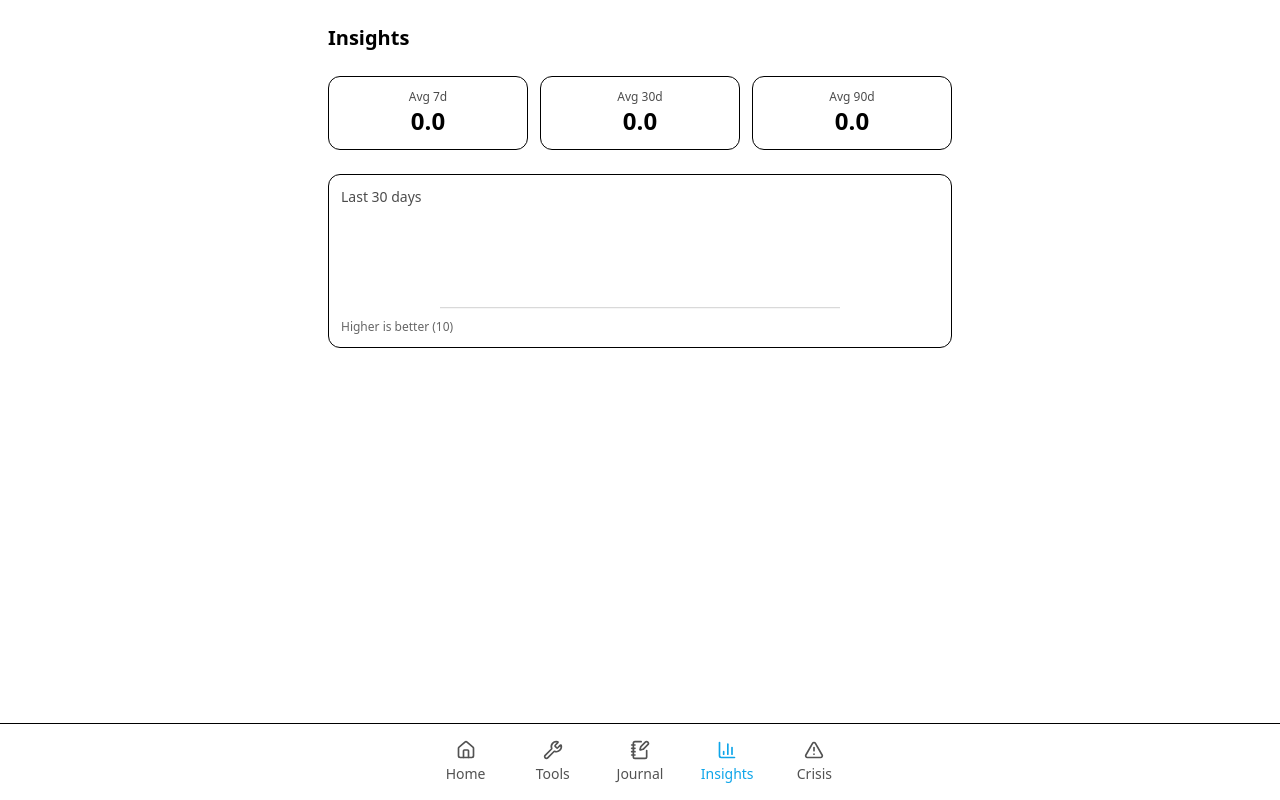
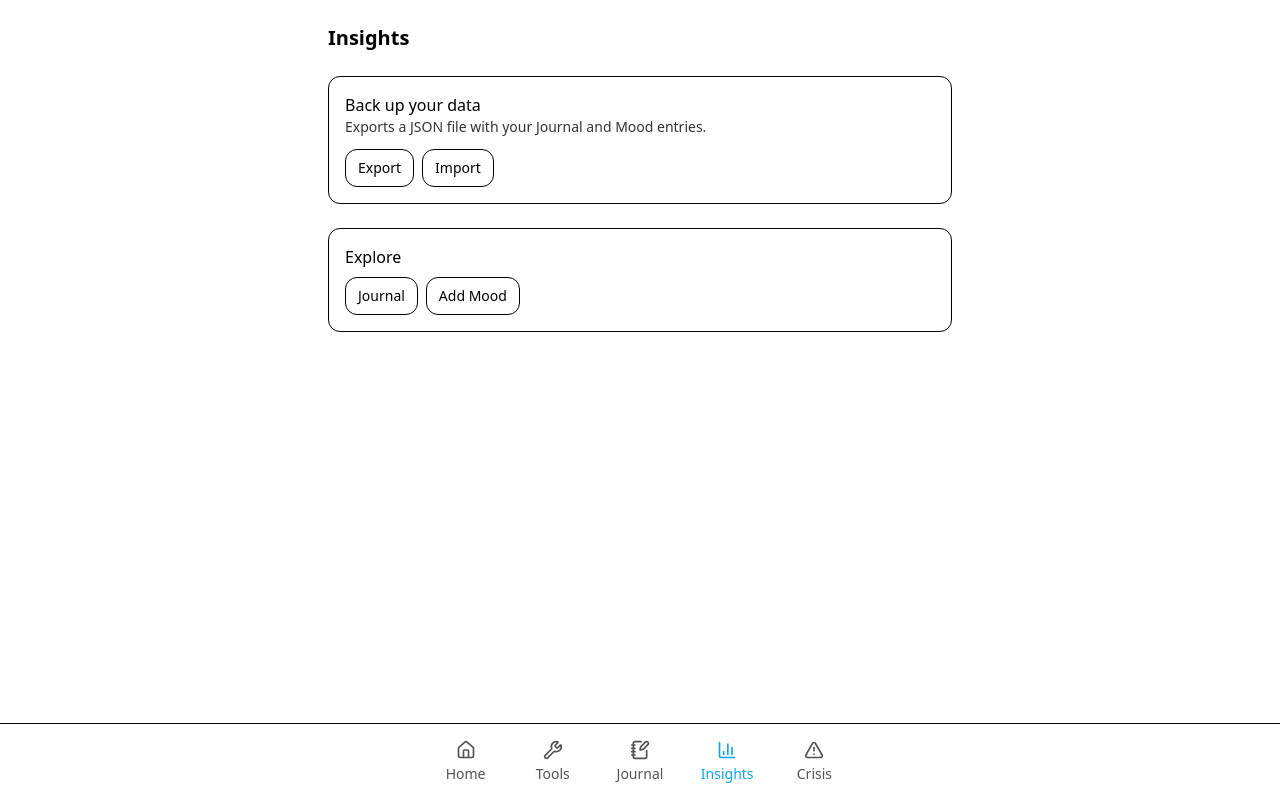
Before and after one commit to scottymker/ysm-app, a Next.js app: page /insights in a window 1280 px wide. Built offline with nearby package versions, Linux system fonts and the light colour scheme.

Commit message:
feat: export/import JSON for journal + mood (insights)

```diff
--- a/src/app/insights/page.tsx
+++ b/src/app/insights/page.tsx
@@ -1,81 +1,59 @@
 "use client";
 
-import { useMemo } from "react";
-import { useMoodStore } from "@/stores/useMoodStore";
+import Link from "next/link";
+import { useJournalStore } from "@/stores/useJournalStore";
+import { useMoodStore } from "@/stores/useMoodStore"; // already created earlier by the agent
+import { downloadJSON, pickJSON } from "@/lib/backup";
 
-function avg(nums: number[]) { return nums.length ? (nums.reduce((a,b)=>a+b,0)/nums.length) : 0; }
-
-export default function InsightsPage(){
-  const entries = useMoodStore(s => s.entries);
-
-  const now = useMemo(()=>Date.now(), []);
-  const byDays = useMemo(()=>{
-    const map = new Map<string, number[]>();
-    for(const e of entries){
-      const d = new Date(e.dateISO);
-      const key = d.toISOString().slice(0,10);
-      const arr = map.get(key) ?? [];
-      arr.push(e.score);
-      map.set(key, arr);
-    }
-    // last 30 days, newest last for the chart
-    const days:number[] = [];
-    const labels:string[] = [];
-    for(let i=29;i>=0;i--){
-      const dt = new Date(now - i*86400000);
-      const key = dt.toISOString().slice(0,10);
-      labels.push(key.slice(5)); // MM-DD
-      days.push( avg(map.get(key) ?? []) );
-    }
-    return { labels, days };
-  }, [entries, now]);
-
-  function windowAvg(n: number){
-    const cutoff = now - n*86400000;
-    const scores = entries.filter(e => new Date(e.dateISO).getTime() >= cutoff).map(e=>e.score);
-    return Math.round(avg(scores)*10)/10;
-  }
-
-  const a7  = windowAvg(7);
-  const a30 = windowAvg(30);
-  const a90 = windowAvg(90);
-
-  // simple sparkline path
-  const width = 320, height = 80, pad = 6;
-  const max = 10, min = 1;
-  const pts = byDays.days.map((v,i)=>{
-    const x = pad + (i*(width-2*pad))/(byDays.days.length-1 || 1);
-    const y = height - pad - ((v - min) / (max - min)) * (height - 2*pad);
-    return `${i===0 ? 'M' : 'L'}${x},${isFinite(y)?y:height-pad}`;
-  }).join(" ");
+export default function InsightsPage() {
+  const journal = useJournalStore();
+  const mood = useMoodStore();
 
   return (
-    <main className="mx-auto max-w-2xl p-6">
+    <main className="mx-auto max-w-2xl p-6 space-y-6">
       <h1 className="text-xl font-semibold">Insights</h1>
 
-      <div className="mt-6 grid grid-cols-3 gap-3">
-        <div className="rounded-xl border p-3 text-center">
-          <div className="text-xs opacity-70">Avg 7d</div>
-          <div className="text-2xl font-semibold tabular-nums">{a7.toFixed(1)}</div>
+      <section className="rounded-xl border p-4">
+        <h2 className="font-medium">Back up your data</h2>
+        <p className="text-sm opacity-80">Exports a JSON file with your Journal and Mood entries.</p>
+        <div className="mt-3 flex flex-wrap gap-2">
+          <button
+            className="rounded-xl border px-3 py-2 text-sm"
+            onClick={() => downloadJSON("ysm-backup.json", {
+              journal: journal.entries,
+              mood: mood.entries ?? mood.history ?? []
+            })}
+          >Export</button>
+
+          <button
+            className="rounded-xl border px-3 py-2 text-sm"
+            onClick={async () => {
+              const payload = await pickJSON<{ journal?: any[]; mood?: any[] }>();
+              if (!payload) return;
+              if (Array.isArray(payload.journal)) {
+                journal.clear();
+                payload.journal.forEach((e: any) =>
+                  journal.add({ title: e.title || "", body: e.body || "" })
+                );
+              }
+              if (Array.isArray(payload.mood) && mood.add) {
+                payload.mood.forEach((m: any) =>
+                  mood.add({ score: Number(m.score)||5, tags: m.tags||[], note: m.note||"" })
+                );
+              }
+              alert("Import complete.");
+            }}
+          >Import</button>
         </div>
-        <div className="rounded-xl border p-3 text-center">
-          <div className="text-xs opacity-70">Avg 30d</div>
-          <div className="text-2xl font-semibold tabular-nums">{a30.toFixed(1)}</div>
+      </section>
+
+      <section className="rounded-xl border p-4">
+        <h2 className="font-medium">Explore</h2>
+        <div className="mt-2 flex gap-2">
+          <Link className="rounded-xl border px-3 py-2 text-sm" href="/journal">Journal</Link>
+          <Link className="rounded-xl border px-3 py-2 text-sm" href="/checkin">Add Mood</Link>
         </div>
-        <div className="rounded-xl border p-3 text-center">
-          <div className="text-xs opacity-70">Avg 90d</div>
-          <div className="text-2xl font-semibold tabular-nums">{a90.toFixed(1)}</div>
-        </div>
-      </div>
-
-      <div className="mt-6 rounded-xl border p-3">
-        <div className="mb-2 text-sm opacity-70">Last 30 days</div>
-        <svg viewBox={`0 0 ${width} ${height}`} width="100%" height="100">
-          <polyline points={`0,${height-pad} ${width},${height-pad}`} fill="none" stroke="currentColor" opacity="0.15" />
-          <path d={pts || `M${pad},${height-pad} L${width-pad},${height-pad}`} fill="none" stroke="currentColor" strokeWidth="2" />
-        </svg>
-        <div className="mt-1 text-xs opacity-60">Higher is better (10)</div>
-      </div>
+      </section>
     </main>
   );
 }
--- /dev/null
+++ b/src/lib/backup.ts
@@ -0,0 +1,26 @@
+export function downloadJSON(filename: string, data: unknown) {
+  const blob = new Blob([JSON.stringify(data, null, 2)], { type: "application/json" });
+  const url = URL.createObjectURL(blob);
+  const a = document.createElement("a");
+  a.href = url; a.download = filename; a.click();
+  URL.revokeObjectURL(url);
+}
+
+export async function pickJSON<T = unknown>(): Promise<T | null> {
+  return new Promise((resolve) => {
+    const inp = document.createElement("input");
+    inp.type = "file";
+    inp.accept = "application/json";
+    inp.onchange = () => {
+      const f = (inp.files && inp.files[0]) || null;
+      if (!f) return resolve(null);
+      const reader = new FileReader();
+      reader.onload = () => {
+        try { resolve(JSON.parse(String(reader.result)) as T); }
+        catch { resolve(null); }
+      };
+      reader.readAsText(f);
+    };
+    inp.click();
+  });
+}
```
